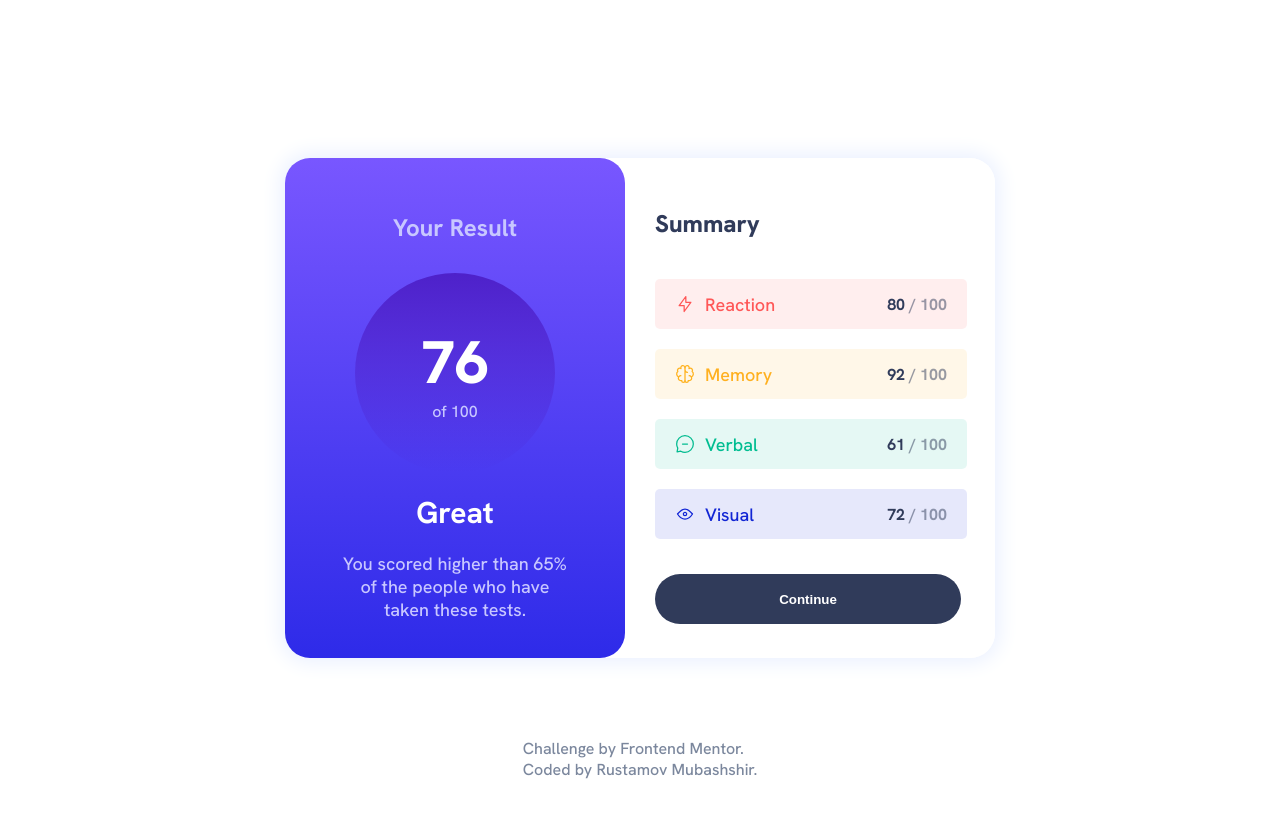
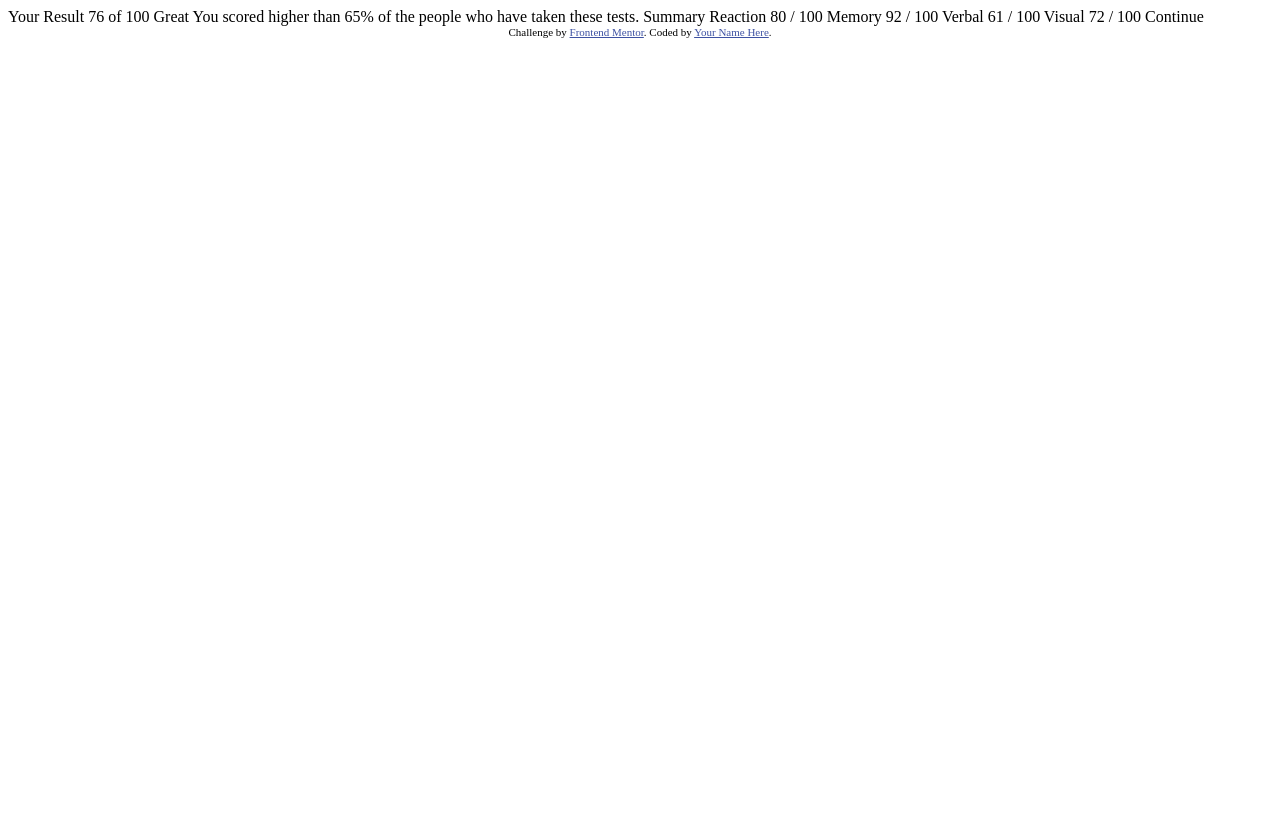
Before and after one commit to IBNODIL/Results-Summary-Component, a plain HTML site: page index.html in a window 1280 px wide. Drawn offline with Linux system fonts and the light colour scheme.

Commit message:
starter kit for rebuild

```diff
--- a/index.html
+++ b/index.html
@@ -1,76 +1,47 @@
 <!DOCTYPE html>
 <html lang="en">
+<head>
+  <meta charset="UTF-8">
+  <meta name="viewport" content="width=device-width, initial-scale=1.0"> <!-- displays site properly based on user's device -->
 
-<head>
-    <meta charset="UTF-8">
-    <meta name="viewport" content="width=device-width, initial-scale=1.0">
-    <link rel="stylesheet" href="./styles/main.css">
-    <link rel="preconnect" href="https://fonts.googleapis.com">
-    <link rel="preconnect" href="https://fonts.gstatic.com" crossorigin>
-    <link href="https://fonts.googleapis.com/css2?family=Hanken+Grotesk:wght@500;700;800&display=swap" rel="stylesheet">
+  <link rel="icon" type="image/png" sizes="32x32" href="./assets/images/favicon-32x32.png">
 
-    <title>Results Summary Component</title>
+  <title>Frontend Mentor | Results summary component</title>
+
+  <!-- Feel free to remove these styles or customise in your own stylesheet 👍 -->
+  <style>
+    .attribution { font-size: 11px; text-align: center; }
+    .attribution a { color: hsl(228, 45%, 44%); }
+  </style>
 </head>
+<body>
 
-<body>
-    <div class="container">
-        <div class="results">
-            <h1>Your Result</h1>
-            <div class="circle">
-                <span class="results_number">76</span>
-                <span class="results_out_of">of 100</span>
-            </div>
-            <div class="progress">Great</div>
-            <div class="text">You scored higher than 65% of the people who have taken these tests.</div>
-        </div>
-        <div class="summary">
-            <h1>Summary</h1>
-            <div class="reaction form">
-                <div class="text"><svg xmlns="http://www.w3.org/2000/svg" width="20" height="20" fill="none"
-                        viewBox="0 0 20 20">
-                        <path stroke="#F55" stroke-linecap="round" stroke-linejoin="round" stroke-width="1.25"
-                            d="M10.833 8.333V2.5l-6.666 9.167h5V17.5l6.666-9.167h-5Z" />
-                    </svg>Reaction</div>
-                <div class="score"><span>80&nbsp</span>/&nbsp100</div>
-            </div>
-            <div class="memory form">
-                <div class="text"><svg xmlns="http://www.w3.org/2000/svg" width="20" height="20" fill="none"
-                        viewBox="0 0 20 20">
-                        <path stroke="#FFB21E" stroke-linecap="round" stroke-linejoin="round" stroke-width="1.25"
-                            d="M5.833 11.667a2.5 2.5 0 1 0 .834 4.858" />
-                        <path stroke="#FFB21E" stroke-linecap="round" stroke-linejoin="round" stroke-width="1.25"
-                            d="M3.553 13.004a3.333 3.333 0 0 1-.728-5.53m.025-.067a2.083 2.083 0 0 1 2.983-2.824m.199.054A2.083 2.083 0 1 1 10 3.75v12.917a1.667 1.667 0 0 1-3.333 0M10 5.833a2.5 2.5 0 0 0 2.5 2.5m1.667 3.334a2.5 2.5 0 1 1-.834 4.858" />
-                        <path stroke="#FFB21E" stroke-linecap="round" stroke-linejoin="round" stroke-width="1.25"
-                            d="M16.447 13.004a3.334 3.334 0 0 0 .728-5.53m-.025-.067a2.083 2.083 0 0 0-2.983-2.824M10 3.75a2.085 2.085 0 0 1 2.538-2.033 2.084 2.084 0 0 1 1.43 2.92m-.635 12.03a1.667 1.667 0 0 1-3.333 0" />
-                    </svg>Memory</div>
-                <div class="score"><span>92&nbsp</span>/&nbsp100</div>
-            </div>
-            <div class="verbal form">
-                <div class="text"><svg xmlns="http://www.w3.org/2000/svg" width="20" height="20" fill="none"
-                        viewBox="0 0 20 20">
-                        <path stroke="#00BB8F" stroke-linecap="round" stroke-linejoin="round" stroke-width="1.25"
-                            d="M7.5 10h5M10 18.333A8.333 8.333 0 1 0 1.667 10c0 1.518.406 2.942 1.115 4.167l-.699 3.75 3.75-.699A8.295 8.295 0 0 0 10 18.333Z" />
-                    </svg>Verbal</div>
-                <div class="score"><span>61&nbsp</span>/&nbsp100</div>
-            </div>
-            <div class="visual form">
-                <div class="text"><svg xmlns="http://www.w3.org/2000/svg" width="20" height="20" fill="none"
-                        viewBox="0 0 20 20">
-                        <path stroke="#1125D6" stroke-linecap="round" stroke-linejoin="round" stroke-width="1.25"
-                            d="M10 11.667a1.667 1.667 0 1 0 0-3.334 1.667 1.667 0 0 0 0 3.334Z" />
-                        <path stroke="#1125D6" stroke-linecap="round" stroke-linejoin="round" stroke-width="1.25"
-                            d="M17.5 10c-1.574 2.492-4.402 5-7.5 5s-5.926-2.508-7.5-5C4.416 7.632 6.66 5 10 5s5.584 2.632 7.5 5Z" />
-                    </svg>Visual</div>
-                <div class="score"><span>72&nbsp</span>/&nbsp100</div>
-            </div>
-            <button>Continue</button>
-        </div>
-    </div>
+  Your Result
+  76
+  of 100
 
-    <div id="attribution">
-      <div>Challenge by <a href="https://www.frontendmentor.io?ref=challenge" target="_blank">Frontend Mentor</a>.</div>
-      <div>Coded by <a href="https://ibn-odil-dev-portfolio.netlify.app/">Rustamov Mubashshir</a>.</div>
-    </div>
+  Great
+  You scored higher than 65% of the people who have taken these tests.
+
+  Summary
+
+  Reaction
+  80 / 100
+
+  Memory
+  92 / 100
+
+  Verbal
+  61 / 100
+
+  Visual
+  72 / 100
+
+  Continue
+
+  <div class="attribution">
+    Challenge by <a href="https://www.frontendmentor.io?ref=challenge" target="_blank">Frontend Mentor</a>.
+    Coded by <a href="#">Your Name Here</a>.
+  </div>
 </body>
-
 </html>
--- a/styles/main.css
+++ /dev/null
@@ -1,163 +0,0 @@
-body {
-  font-family: "Hanken Grotesk", sans-serif;
-  display: flex;
-  align-items: center;
-  justify-content: center;
-  height: 100vh;
-}
-
-a{
-  color: hsl(220, 15%, 55%);
-  text-decoration: none;
-}
-
-.container {
-  box-shadow: 0 0 20px 5px hsl(221, 100%, 96%);
-  display: flex;
-  align-items: center;
-  border-radius: 25px 25px 25px 25px;
-}
-
-.results {
-  background: linear-gradient(hsl(252, 100%, 67%), hsl(241, 81%, 54%));
-  color: white;
-  width: 340px;
-  height: 500px;
-  display: flex;
-  flex-direction: column;
-  align-items: center;
-  justify-content: center;
-  border-radius: 25px;
-  color: hsl(241, 100%, 89%);
-}
-
-h1 {
-  font-size: 24px;
-  margin-bottom: 30px;
-}
-
-.circle {
-  background: linear-gradient(hsl(256, 72%, 46%, 1), hsl(242, 72%, 46%, 0));
-  width: 200px;
-  height: 200px;
-  border-radius: 50%;
-  display: flex;
-  align-items: center;
-  flex-direction: column;
-  justify-content: center;
-}
-
-.results_number {
-  color: white;
-  font-weight: 800;
-  font-size: 60px;
-}
-
-.progress {
-  font-size: 30px;
-  color: white;
-  font-weight: 700;
-  margin: 20px 0;
-}
-
-.text {
-  width: 70%;
-  text-align: center;
-  font-weight: 500;
-  font-size: 18px;
-}
-
-
-
-.summary {
-  background-color: white;
-  border-radius: 25px;
-  width: 340px;
-  height: 500px;
-  display: flex;
-  flex-direction: column;
-  align-items: start;
-  margin-left: 30px;
-  justify-content: center;
-  border-radius: 25px;
-  color: hsl(241, 100%, 89%);
-}
-
-.summary h1{
-    color: hsl(224, 30%, 27%);
-    font-weight: 800;
-    align-items: start;
-}
-
-.form{
-    display: flex;
-    align-items: center;
-    justify-content: space-between;
-    padding: 0 20px;
-    width: 80%;
-    height: 50px;
-    border-radius: 5px;
-    font-weight: 700;
-    margin: 10px 0;
-}
-
-.reaction {
-  background-color: hsl(0, 100%, 67%, 0.1);
-  color: hsl(0, 100%, 67%);
-}
-.memory {
-  background-color: hsl(39, 100%, 56%, 0.1);
-  color: hsl(39, 100%, 56%);
-}
-.verbal {
-  background-color: hsl(166, 100%, 37%, 0.1);
-  color: hsl(166, 100%, 37%);
-}
-.visual {
-  background-color: hsl(234, 85%, 45%, 0.1);
-  color: hsl(234, 85%, 45%);
-}
-
-.text {
-  display: flex;
-  align-items: center;
-  gap: 10px;
-}
-
-.score {
-  display: flex;
-  align-items: center;
-  color: hsl(224, 30%, 27%, 0.5);
-}
-
-.score span {
-  color: hsl(224, 30%, 27%);
-}
-
-button{
-    background-color: hsl(224, 30%, 27%);
-    border: none;
-    border-radius: 25px;
-    width: 90%;
-    height: 50px;
-    color:white;
-    margin-top: 25px;
-    font-weight: 700;
-}
-
-#attribution{
-  position: absolute;
-  bottom: 20px;
-  color: hsl(220, 15%, 55%) ;
-}
-
-@media only screen and (max-width: 600px) {
-  #attribution{
-    font-size: 15px;
-    bottom: 10px;
-    display: flex;
-    flex-direction: column;
-    align-items: center;
-    width: 100vw;
-  }
-}
```
Also changed, not shown: data.json (added, +22 -0 lines), assets/fonts/HankenGrotesk-VariableFont_wght.ttf (added), assets/fonts/README.txt (added), assets/fonts/static/HankenGrotesk-Bold.ttf (added), assets/fonts/static/HankenGrotesk-ExtraBold.ttf (added), assets/fonts/static/HankenGrotesk-Medium.ttf (added), assets/images/favicon-32x32.png (renamed from images/favicon-32x32.png), assets/images/icon-memory.svg (renamed from images/icon-memory.svg), assets/images/icon-reaction.svg (renamed from images/icon-reaction.svg), assets/images/icon-verbal.svg (renamed from images/icon-verbal.svg), assets/images/icon-visual.svg (renamed from images/icon-visual.svg), 3 other files.
